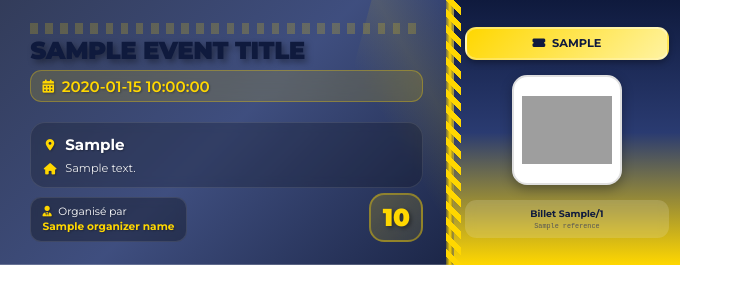
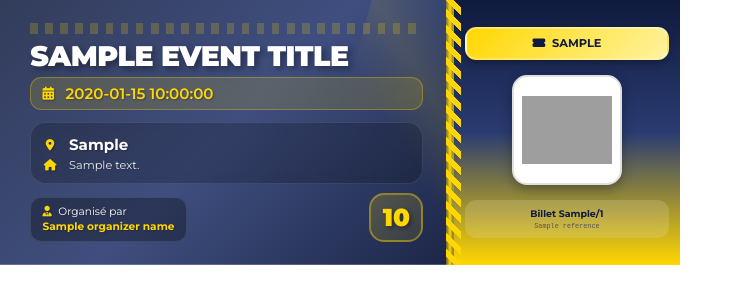
Before and after one commit to FranckNz05/pdf_service, a Flask app: template templates/ticket_template.html in a window 1280 px wide. Shown: the top 304 px of the page, without its empty margins (0-743 px from the left). Run offline with Flask 2, Linux system fonts and the light colour scheme; the template is opened without the code that fills it: most values are stand-ins (such as "Sample title", 1, 10 or a date in 2020); grey boxes are pictures that could not be loaded.

Commit message:
Correction des derniers élémentsss2

```diff
--- a/templates/ticket_template.html
+++ b/templates/ticket_template.html
@@ -99,18 +99,18 @@
     .event-header {
       position: relative;
       z-index: 3;
-      margin-bottom: 4mm;
+      margin-bottom: 1mm;
     }
 
     .event-title {
-      font-size: 6.5mm;
+      font-size: 7.5mm;
       font-weight: 900;
       margin: 0 0 2mm 0;
       line-height: 0.95;
       letter-spacing: -0.5px;
       text-transform: uppercase;
       text-shadow: 3px 3px 6px rgba(0,0,0,0.4);
-      color: #0F1A3D;
+      color: #ffffff;
     }
 
     .event-date-container {
@@ -152,7 +152,7 @@
       display: flex;
       align-items: center;
       gap: 2mm;
-      margin-bottom: 2mm;
+      margin-bottom: 1mm;
     }
 
     .info-row:last-child {
@@ -356,18 +356,18 @@
       <div class="event-header">
         <h1 class="event-title">{{ event_title }}</h1>
         <div class="event-date-container">
-          <i class="fas fa-calendar-alt date-icon"></i>
+          <i class="fas fa-calendar-alt date-icon" style="margin-right: 1mm;"></i>
           <div class="event-date">{{ event_date_time }}</div>
         </div>
       </div>
 
       <div class="event-info">
         <div class="info-row">
-          <i class="fas fa-map-marker-alt info-icon"></i>
+          <i class="fas fa-map-marker-alt info-icon" style="margin-right: 1mm;"></i>
           <div class="event-location">{{ event_location }}</div>
         </div>
         <div class="info-row">
-          <i class="fas fa-home info-icon"></i>
+          <i class="fas fa-home info-icon" style="margin-right: 1mm;"></i>
           <div class="event-address">{{ event_address }}</div>
         </div>
       </div>
```
